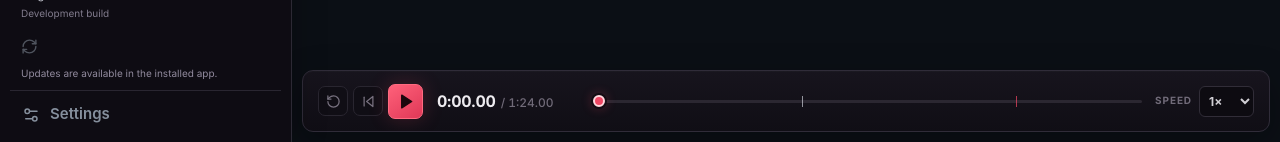
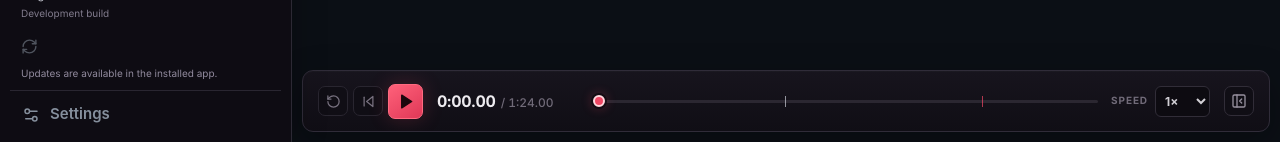
Before and after one commit to Gabe3L/knightsim, a React (Vite) app: page / in a window 1280 px wide. Shown: the part 658-800 px from the top of the page. Built offline with nearby package versions, Linux system fonts and the light colour scheme.

Commit message:
Added minimize control to sidebar

```diff
--- a/src/App.tsx
+++ b/src/App.tsx
@@ -56,6 +56,9 @@ export function App() {
   const [sidebarWidth, setSidebarWidth] = useState(DEFAULT_SIDEBAR_WIDTH);
   const [sidebarResizing, setSidebarResizing] = useState(false);
   const [settingsOpen, setSettingsOpen] = useState(false);
+  const [playbarMinimized, setPlaybarMinimized] = useState(false);
+  const playbarPlacementButtonRef = useRef<HTMLButtonElement>(null);
+  const previousPlaybarMinimizedRef = useRef(playbarMinimized);
   const sidebarResizingRef = useRef(false);
   const sidebarDragStart = useRef({ pointerX: 0, width: DEFAULT_SIDEBAR_WIDTH });
   const expandedSidebarWidthRef = useRef(DEFAULT_SIDEBAR_WIDTH);
@@ -172,6 +175,12 @@ export function App() {
     return () => window.cancelAnimationFrame(frame);
   }, [activeView, sidebarWidth]);
 
+  useEffect(() => {
+    if (previousPlaybarMinimizedRef.current === playbarMinimized) return;
+    previousPlaybarMinimizedRef.current = playbarMinimized;
+    playbarPlacementButtonRef.current?.focus();
+  }, [playbarMinimized]);
+
   const resizeSidebarByKeyboard = useCallback((nextWidth: number) => {
     setSidebarWidth(clamp(nextWidth, minSidebarWidth, MAX_SIDEBAR_WIDTH));
   }, [minSidebarWidth]);
@@ -209,6 +218,20 @@ export function App() {
     setActiveView('field');
   }, []);
 
+  const playbar = (
+    <Timeline
+      disabled={!demoEnabled}
+      replay={replay}
+      minimized={playbarMinimized}
+      compact={sidebarWidth < COMPACT_SIDEBAR_WIDTH}
+      placementButtonRef={playbarPlacementButtonRef}
+      onSeek={seek}
+      onTogglePlaying={togglePlaying}
+      onSpeedChange={setSpeed}
+      onToggleMinimized={() => setPlaybarMinimized((current) => !current)}
+    />
+  );
+
   return (
     <div
       className={[
@@ -232,6 +255,7 @@ export function App() {
         controllerInputIds={controllerInputIds}
         graphSignalIds={graphSignals.map((signal) => signal.id)}
         overlays={fieldOverlays}
+        playbar={playbarMinimized ? playbar : null}
         onToggleControllerInput={toggleControllerInput}
         onToggleGraphSignal={toggleGraphSignal}
         onToggleFieldOverlay={toggleFieldOverlay}
@@ -252,7 +276,7 @@ export function App() {
           onFieldModeChange={changeFieldMode}
           onViewChange={setActiveView}
         />
-        <main className="workspace">
+        <main className={playbarMinimized ? 'workspace workspace-playbar-minimized' : 'workspace'}>
           <div
             className={activeView === 'field' ? 'workspace-view workspace-view-active' : 'workspace-view'}
             aria-hidden={activeView !== 'field'}
@@ -291,7 +315,7 @@ export function App() {
             /> : null}
           </div>
         </main>
-        <Timeline disabled={!demoEnabled} replay={replay} onSeek={seek} onTogglePlaying={togglePlaying} onSpeedChange={setSpeed} />
+        {playbarMinimized ? null : playbar}
       </div>
       {settingsOpen ? (
         <SettingsDialog
--- a/src/components/Sidebar.tsx
+++ b/src/components/Sidebar.tsx
@@ -1,4 +1,4 @@
-import type { KeyboardEvent, PointerEvent } from 'react';
+import type { KeyboardEvent, PointerEvent, ReactNode } from 'react';
 import { Settings2 } from 'lucide-react';
 import logo from '../assets/logo.png';
 import type { ResolvedFieldOverlay } from '../overlays/fieldOverlays';
@@ -17,6 +17,7 @@ interface SidebarProps {
   readonly controllerInputIds: readonly string[];
   readonly graphSignalIds: readonly string[];
   readonly overlays: readonly ResolvedFieldOverlay[];
+  readonly playbar: ReactNode;
   readonly onToggleControllerInput: (id: string) => void;
   readonly onToggleFieldOverlay: (id: string) => void;
   readonly onToggleGraphSignal: (id: string) => void;
@@ -38,6 +39,7 @@ export function Sidebar({
   controllerInputIds,
   graphSignalIds,
   overlays,
+  playbar,
   onToggleControllerInput,
   onToggleFieldOverlay,
   onToggleGraphSignal,
@@ -100,6 +102,7 @@ export function Sidebar({
       </div>
 
       <div className="sidebar-footer">
+        {playbar}
         <AppUpdate />
         <button className="sidebar-settings" type="button" aria-label="Settings" title="Settings" onClick={onOpenSettings}>
           <Settings2 size={18} />
--- a/src/components/Timeline.tsx
+++ b/src/components/Timeline.tsx
@@ -1,13 +1,17 @@
-import { Pause, Play, RotateCcw, SkipBack } from 'lucide-react';
-import type { CSSProperties } from 'react';
+import { PanelBottomOpen, PanelLeftClose, Pause, Play, RotateCcw, SkipBack } from 'lucide-react';
+import type { CSSProperties, Ref } from 'react';
 import type { ReplayState } from '../types';
 
 interface TimelineProps {
   readonly disabled: boolean;
   readonly replay: ReplayState;
+  readonly minimized: boolean;
+  readonly compact: boolean;
+  readonly placementButtonRef: Ref<HTMLButtonElement>;
   readonly onSeek: (timeS: number) => void;
   readonly onTogglePlaying: () => void;
   readonly onSpeedChange: (speed: number) => void;
+  readonly onToggleMinimized: () => void;
 }
 
 const formatTime = (timeS: number): string => {
@@ -17,10 +21,23 @@ const formatTime = (timeS: number): string => {
   return `${minutes}:${seconds.toString().padStart(2, '0')}.${hundredths.toString().padStart(2, '0')}`;
 };
 
-export function Timeline({ disabled, replay, onSeek, onTogglePlaying, onSpeedChange }: TimelineProps) {
+export function Timeline({
+  disabled, replay, minimized, compact, placementButtonRef,
+  onSeek, onTogglePlaying, onSpeedChange, onToggleMinimized,
+}: TimelineProps) {
   const progress = (replay.currentTimeS / replay.durationS) * 100;
+  const placementLabel = minimized ? 'Restore playbar' : 'Minimize playbar to sidebar';
   return (
-    <footer className={disabled ? 'timeline timeline-disabled' : 'timeline'} title={disabled ? 'Turn on Demo to use replay' : undefined}>
+    <footer
+      className={[
+        'timeline',
+        disabled && 'timeline-disabled',
+        minimized && 'timeline-minimized',
+        minimized && compact && 'timeline-compact',
+      ].filter(Boolean).join(' ')}
+      aria-label="Replay controls"
+      title={disabled ? 'Turn on Demo to use replay' : undefined}
+    >
       <div className="transport-controls">
         <button className="transport-secondary" type="button" disabled={disabled} onClick={() => onSeek(0)} aria-label="Restart replay" title="Restart replay">
           <RotateCcw size={15} />
@@ -66,6 +83,17 @@ export function Timeline({ disabled, replay, onSeek, onTogglePlaying, onSpeedCha
           {[0.25, 0.5, 1, 1.5, 2].map((speed) => <option key={speed} value={speed}>{speed}×</option>)}
         </select>
       </label>
+
+      <button
+        ref={placementButtonRef}
+        className="timeline-placement-toggle"
+        type="button"
+        aria-label={placementLabel}
+        title={placementLabel}
+        onClick={onToggleMinimized}
+      >
+        {minimized ? <PanelBottomOpen size={16} aria-hidden="true" /> : <PanelLeftClose size={16} aria-hidden="true" />}
+      </button>
     </footer>
   );
 }
--- a/src/styles/layout.css
+++ b/src/styles/layout.css
@@ -32,6 +32,7 @@
   min-height: 0;
   overflow: hidden;
 }
+.workspace.workspace-playbar-minimized { --timeline-overlap: 0px; }
 .workspace-view {
   position: absolute;
   inset: 0;
--- a/src/styles/responsive.css
+++ b/src/styles/responsive.css
@@ -3,7 +3,8 @@
   .view-tab-placeholder { display: none; }
   .playback-state { width: 28px; justify-content: center; padding-inline: 0; }
   .playback-state > span { display: none; }
-  .timeline { grid-template-columns: auto 112px minmax(140px, 1fr) 96px; gap: 9px; }
+  .timeline { grid-template-columns: auto 112px minmax(0, 1fr) auto 30px; gap: 9px; }
+  .timeline:not(.timeline-minimized) .speed-control span { display: none; }
 }
 
 @media (max-width: 980px) {
@@ -23,7 +24,7 @@
   .field-hint { width: 32px; justify-content: center; padding-inline: 0; }
   .field-hint span { display: none; }
   .tree-status { padding-inline: 4px; }
-  .timeline { grid-template-columns: auto 92px minmax(70px, 1fr) 58px; gap: 6px; padding-inline: 8px; }
+  .timeline { grid-template-columns: auto 92px minmax(0, 1fr) 58px 30px; gap: 6px; padding-inline: 8px; }
   .speed-control span { display: none; }
 }
 
--- a/src/styles/timeline.css
+++ b/src/styles/timeline.css
@@ -1,4 +1,4 @@
-.timeline { position: absolute; z-index: 2; right: 0; bottom: 0; left: 0; display: grid; min-height: 62px; grid-template-columns: auto 142px minmax(200px, 1fr) 98px; align-items: center; gap: 14px; margin: 10px; padding: 0 15px; overflow: hidden; border: 1px solid var(--line); border-radius: 11px; background: linear-gradient(180deg, #111720, #0d1118); box-shadow: 0 12px 38px rgba(0,0,0,.28), inset 0 1px rgba(255,255,255,.025); }
+.timeline { position: absolute; z-index: 2; right: 0; bottom: 0; left: 0; display: grid; min-height: 62px; grid-template-columns: auto 142px minmax(0, 1fr) 98px 30px; align-items: center; gap: 14px; margin: 10px; padding: 0 15px; overflow: hidden; border: 1px solid var(--line); border-radius: 11px; background: linear-gradient(180deg, #111720, #0d1118); box-shadow: 0 12px 38px rgba(0,0,0,.28), inset 0 1px rgba(255,255,255,.025); }
 .timeline::before { position: absolute; top: -1px; right: 12%; left: 12%; height: 1px; background: linear-gradient(90deg, transparent, rgba(239,71,100,.52), rgba(197,200,208,.26), transparent); content: ''; pointer-events: none; }
 .transport-controls { display: flex; align-items: center; gap: 5px; }
 .transport-controls button { display: grid; flex: 0 0 auto; place-items: center; border-radius: 7px; cursor: pointer; transition: color .15s ease, border-color .15s ease, background .15s ease, box-shadow .15s ease, transform .15s ease; }
@@ -9,7 +9,7 @@
 .play-button { width: 35px; height: 35px; border: 1px solid rgba(239,71,100,.35); color: #1b070d; background: var(--accent); box-shadow: 0 0 18px rgba(239,71,100,.15); }
 .play-button svg { transform: translateX(.5px); }
 .play-button:hover { box-shadow: 0 0 24px rgba(239,71,100,.28); }
-.timeline-clock { display: flex; min-height: 19px; align-items: baseline; gap: 5px; white-space: nowrap; }
+.timeline-clock { display: flex; min-height: 19px; flex-wrap: wrap; align-items: baseline; gap: 2px 5px; white-space: nowrap; }
 .timeline-clock strong { color: #eeecf0; font: 650 16px/1.15 var(--font-ui); font-variant-numeric: tabular-nums; letter-spacing: -.015em; }
 .timeline-clock span { color: #716b79; font: 550 12px/1.15 var(--font-ui); font-variant-numeric: tabular-nums; }
 .scrubber-wrap { position: relative; height: 30px; }
@@ -34,6 +34,27 @@
 .timeline-disabled .timeline-clock,
 .timeline-disabled .scrubber-wrap,
 .timeline-disabled .speed-control { opacity: .4; }
-.timeline-disabled button,
-.timeline-disabled input,
-.timeline-disabled select { cursor: default; }
+.timeline-disabled :disabled { cursor: default; }
+
+.timeline-placement-toggle { display: grid; width: 30px; height: 30px; flex: 0 0 auto; place-items: center; border: 1px solid #312d38; border-radius: 7px; color: #96909e; background: #100e15; cursor: pointer; }
+.timeline-placement-toggle:hover { color: #f2edf5; border-color: #514454; background: #241923; }
+.timeline-placement-toggle:active { transform: translateY(1px); }
+
+.timeline.timeline-minimized { position: relative; inset: auto; min-height: 0; grid-template-columns: minmax(0, 1fr) auto; grid-template-areas: 'clock placement' 'transport speed' 'scrubber scrubber'; gap: 8px; margin: 0 0 10px; padding: 8px; border-radius: 9px; }
+.timeline-minimized .transport-controls { grid-area: transport; gap: 3px; }
+.timeline-minimized .transport-secondary { width: 24px; height: 28px; }
+.timeline-minimized .play-button { width: 30px; height: 30px; }
+.timeline-minimized .timeline-clock { grid-area: clock; gap: 2px 4px; }
+.timeline-minimized .timeline-clock strong { font-size: 13px; }
+.timeline-minimized .timeline-clock span { font-size: 10px; }
+.timeline-minimized .scrubber-wrap { grid-area: scrubber; }
+.timeline-minimized .speed-control { grid-area: speed; }
+.timeline-minimized .speed-control span { display: none; }
+.timeline-minimized .timeline-placement-toggle { grid-area: placement; justify-self: end; }
+
+.timeline.timeline-compact { grid-template-columns: minmax(0, 1fr); grid-template-areas: 'placement' 'transport'; justify-items: center; gap: 8px; padding: 6px; }
+.timeline-compact .timeline-clock,
+.timeline-compact .scrubber-wrap,
+.timeline-compact .speed-control,
+.timeline-compact .transport-secondary { display: none; }
+.timeline-compact .timeline-placement-toggle { justify-self: center; }
```
Also changed, not shown: 1 other file (tests, documents, lock files or other folders).
